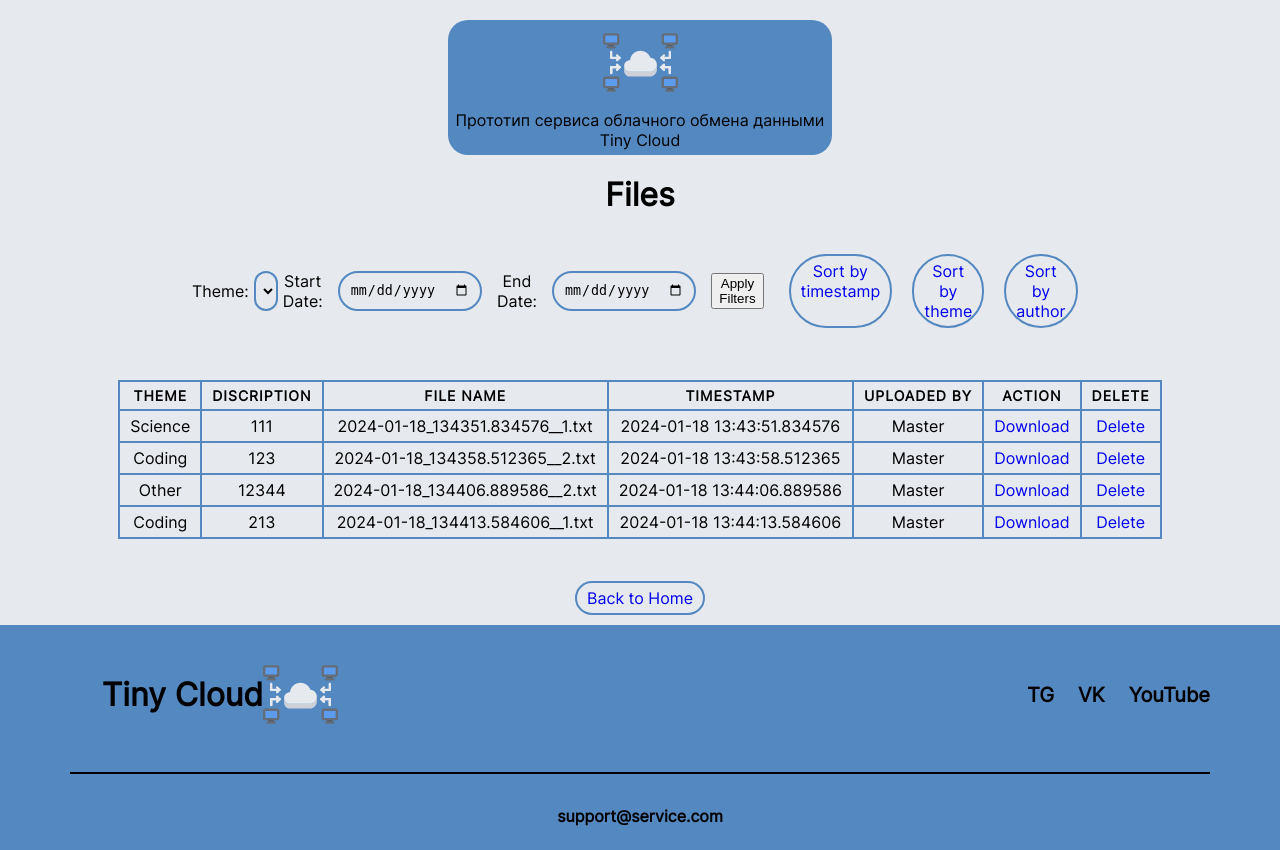
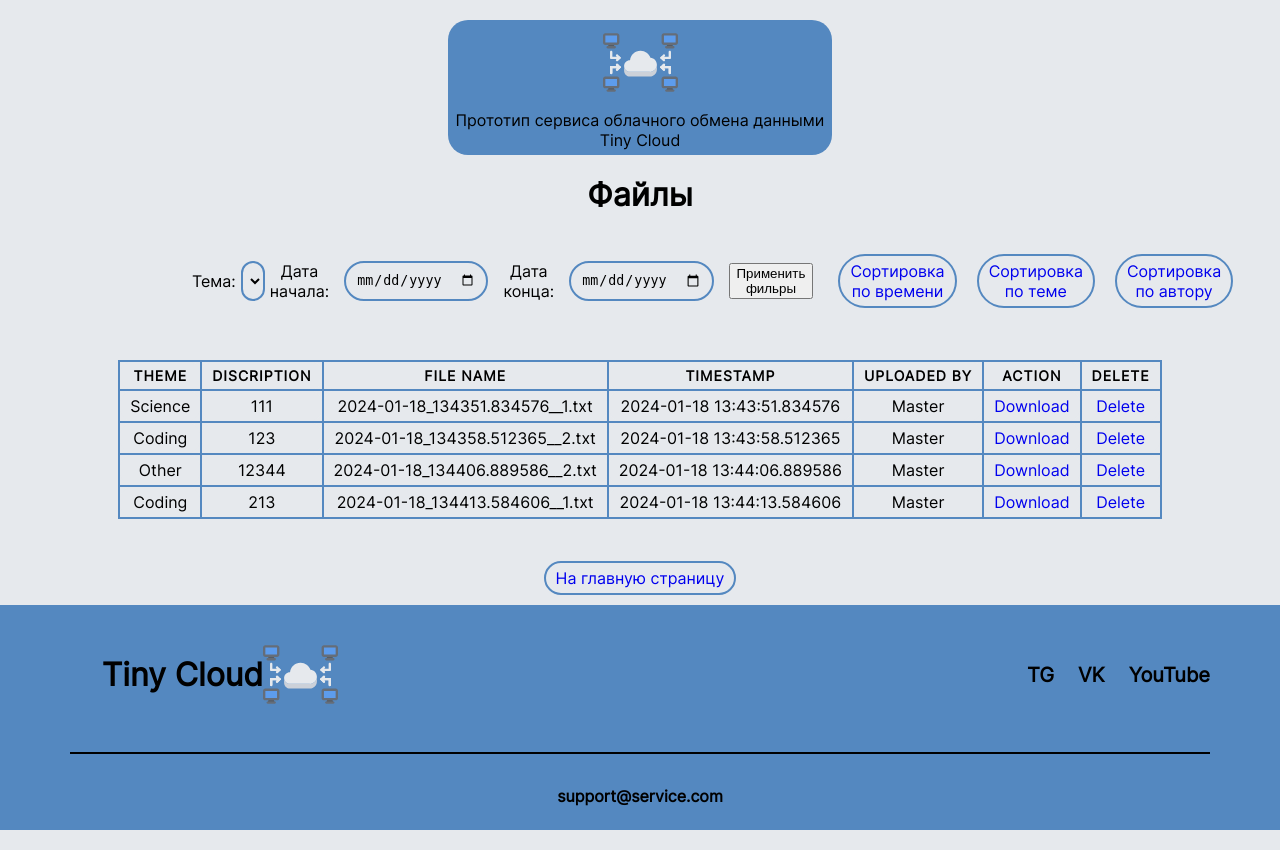
Before and after one commit to morenoler/Tiny-Cloud, a Flask app: page /files in a window 1280 px wide. Run offline with Flask 3, Linux system fonts and the light colour scheme; a user stored in the database is signed in; data comes from the database, SQL or seed files in the repository; some libraries are stand-ins or nearby versions.

Commit message:
перевод на русский

```diff
--- a/templates/SuperAdmin_users.html
+++ b/templates/SuperAdmin_users.html
@@ -1,11 +1,11 @@
 <!-- templates/SuperAdmin_users.html -->
 <!DOCTYPE html>
-<html lang="en">
+<html lang="ru">
 <head>
     <!-- (ваш текущий код) -->
 </head>
 <body>
-    <h1>Welcome, {{ user.username }} ({{user.status}})!</h1>
+    <h1>Добро пожаловать, {{ user.username }} ({{user.status}})!</h1>
     <a href="{{ url_for('index') }}">Back</a>
 
     <h2>Users</h2>
@@ -22,7 +22,7 @@
     </ul>
 
     {% if user.status == 'SuperAdmin' %}
-        <a href="{{ url_for('create_admin') }}">Register New User</a>
+        <a href="{{ url_for('create_admin') }}">Зарегестрировать нового пользователя</a>
     {% endif %}
 </body>
 </html>
--- a/templates/admin_update_status.html
+++ b/templates/admin_update_status.html
@@ -1,6 +1,6 @@
 <!-- templates/admin_update_status.html -->
 <!DOCTYPE html>
-<html lang="en">
+<html lang="ru">
 <head>
     <meta charset="UTF-8">
     <meta http-equiv="X-UA-Compatible" content="IE=edge">
@@ -8,7 +8,7 @@
     <title>Update User Status</title>
 </head>
 <body>
-    <h1>Update User Status</h1>
+    <h1>Изменить статус пользователя</h1>
     <p>Updating status for {{ user_to_update.username }}</p>
     <form action="/admin_update_status/{{ user_to_update.id }}" method="post">
         {{ form.hidden_tag() }}
@@ -28,6 +28,6 @@
         {% endif %}
     {% endwith %}
 
-    <a href="{{ url_for('admin_users') }}">Back to Users</a>
+    <a href="{{ url_for('admin_users') }}">Назад к списку пользователей</a>
 </body>
 </html>
--- a/templates/admin_users.html
+++ b/templates/admin_users.html
@@ -1,11 +1,11 @@
 <!-- templates/admin_users.html -->
 <!DOCTYPE html>
-<html lang="en">
+<html lang="ru">
 <head>
     <!-- (ваш текущий код) -->
 </head>
 <body>
-    <h1>Welcome, {{ user.username }} ({{user.status}})!</h1>
+    <h1>Добро пожаловать, {{ user.username }} ({{user.status}})!</h1>
     <a href="{{ url_for('index') }}">Back</a>
 
     <h2>Users</h2>
@@ -21,7 +21,7 @@
     </ul>
 
     {% if user.status == 'SuperAdmin' %}
-        <a href="{{ url_for('create_admin') }}">Register New User</a>
+        <a href="{{ url_for('create_admin') }}">Зарегестрировать нового пользователя</a>
     {% endif %}
 </body>
 </html>
--- a/templates/create_admin.html
+++ b/templates/create_admin.html
@@ -1,6 +1,6 @@
 <!-- templates/create_admin.html -->
 <!DOCTYPE html>
-<html lang="en">
+<html lang="ru">
 <head>
     <meta charset="UTF-8">
     <meta http-equiv="X-UA-Compatible" content="IE=edge">
--- a/templates/filesAdmin.html
+++ b/templates/filesAdmin.html
@@ -1,6 +1,6 @@
 <!-- templates/filesAdmin.html -->
 <!DOCTYPE html>
-<html lang="en">
+<html lang="ru">
 <head>
     <link rel="stylesheet" href="{{ url_for('static', filename='styles.css')}}" />
 </head>
@@ -13,29 +13,29 @@
                 <a>Tiny Cloud</a>
             </div>
             </div>
-    <h1 class="heading">Files</h1>
+    <h1 class="heading">Файлы</h1>
     <form class ='form-row' action="{{ url_for('view_files') }}" method="get">
 
-        <label for="theme_filter">Theme:</label>
+        <label for="theme_filter">Тема:</label>
         <select name="theme_filter" id="theme_filter">
-            <option value="">All Themes</option>
+            <option value="">Все темы</option>
             <option value="Coding" {% if theme_filter == 'Coding' %}selected{% endif %}>Coding</option>
             <!-- Добавьте аналогичные опции для других тем -->
         </select>
 
-        <label for="start_date_filter">Start Date:</label>
+        <label for="start_date_filter">Дата начала:</label>
         <input class="stroke" type="date" name="start_date_filter" value="{{ start_date_filter }}">
 
-        <label for="end_date_filter">End Date:</label>
+        <label for="end_date_filter">Дата конца:</label>
         <input class="stroke" type="date" name="end_date_filter" value="{{ end_date_filter }}">
 
-        <button type="submit">Apply Filters</button>
+        <button type="submit">Применить фильры</button>
 
         <tr>
             <div class = "header">
-            <th ><a class="stroke" href="{{ url_for('view_files', order_by='timestamp') }}">Sort by timestamp</a></th>
-            <th><a class="stroke" href="{{ url_for('view_files', order_by='theme') }}">Sort by theme</a></th>
-            <th><a class="stroke" href="{{ url_for('view_files', order_by='user.username') }}">Sort by author</a></th>
+            <th ><a class="stroke" href="{{ url_for('view_files', order_by='timestamp') }}">Сортировка по времени</a></th>
+            <th><a class="stroke" href="{{ url_for('view_files', order_by='theme') }}">Сортировка по теме</a></th>
+            <th><a class="stroke" href="{{ url_for('view_files', order_by='user.username') }}">Сортировка по автору</a></th>
             </div>
         </tr>
 
@@ -70,7 +70,7 @@
             </tbody>
     </table>
 </div>
-    <a href="{{ url_for('index') }}" class = "stroke">Back to Home</a>
+    <a href="{{ url_for('index') }}" class = "stroke">На главную страницу</a>
     <footer>
         <div class="footer-content">
             <a class="footer__logo" href="index.html">
--- a/templates/login.html
+++ b/templates/login.html
@@ -5,7 +5,7 @@
     <meta charset="UTF-8">
     <meta http-equiv="X-UA-Compatible" content="IE=edge">
     <meta name="viewport" content="width=device-width, initial-scale=1.0">
-    <title>Login</title>
+    <title>Войти</title>
     <link rel="stylesheet" href="{{ url_for('static', filename='styles.css')}}" />
 </head>
 <body class = "page">
--- a/templates/upload.html
+++ b/templates/upload.html
@@ -1,6 +1,6 @@
 <!-- templates/upload.html -->
 <!DOCTYPE html>
-<html lang="en">
+<html lang="ru">
 <head>
     <meta charset="UTF-8">
     <meta http-equiv="X-UA-Compatible" content="IE=edge">
```
Also changed, not shown: templates/files.html (+4 -4 lines), templates/index.html (+12 -12 lines), templates/register.html (+4 -4 lines).
